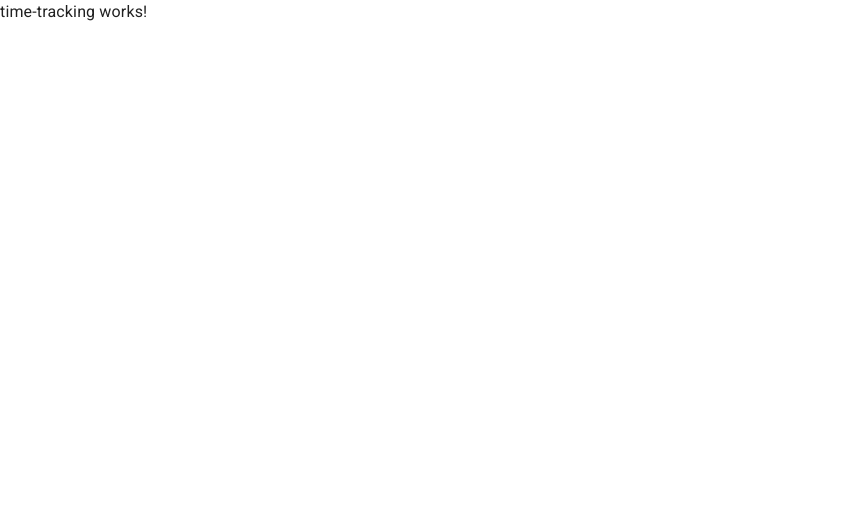
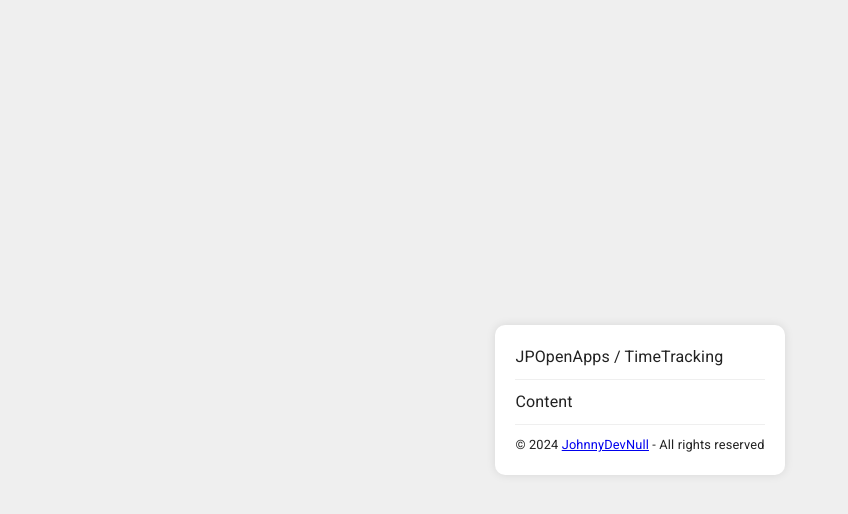
Before and after one commit to JohnnyDevNull/jp-open-apps, a React (Vite) app in the folder apps/time-tracking/: page / in a window 1280 px wide. Shown: the top 514 px of the page, without its empty margins (0-848 px from the left). Built offline with nearby package versions, Linux system fonts and the light colour scheme.

Commit message:
feat(time-tracking): setup basic app structure

```diff
--- a/apps/time-tracking/src/app/app.module.scss
+++ /dev/null
@@ -1 +0,0 @@
-/* Your styles goes here. */
--- a/apps/time-tracking/src/app/app.tsx
+++ b/apps/time-tracking/src/app/app.tsx
@@ -1,13 +1,17 @@
-// eslint-disable-next-line @typescript-eslint/no-unused-vars
-import styles from './app.module.scss';
-
 import { CssBaseline } from '@mui/material';
+import AppContent from './components/AppContent/AppContent';
+import AppFooter from './components/AppFooter/AppFooter';
+import AppHeader from './components/AppHeader/AppHeader';
 
 export function App() {
   return (
     <>
       <CssBaseline />
-      <div>time-tracking works!</div>
+      <main className="jpoa-app">
+        <AppHeader appName="TimeTracking" />
+        <AppContent />
+        <AppFooter />
+      </main>
     </>
   );
 }
--- /dev/null
+++ b/apps/time-tracking/src/app/components/AppContent/AppContent.tsx
@@ -0,0 +1,7 @@
+import { FunctionComponent } from 'react';
+
+export const AppContent: FunctionComponent = () => {
+  return <div className="content-wrapper">Content</div>;
+};
+
+export default AppContent;
--- /dev/null
+++ b/apps/time-tracking/src/app/components/AppFooter/AppFooter.tsx
@@ -0,0 +1,18 @@
+import { FunctionComponent } from 'react';
+
+export const AppFooter: FunctionComponent = () => {
+  const now = new Date();
+  return (
+    <div className="footer-wrapper">
+      <div className="copy">
+        &copy; {now.getFullYear()}{' '}
+        <a href="https://github.com/JohnnyDevNull/jp-open-apps" target="_blank" rel="noopener noreferrer">
+          JohnnyDevNull
+        </a>{' '}
+        - All rights reserved
+      </div>
+    </div>
+  );
+};
+
+export default AppFooter;
--- /dev/null
+++ b/apps/time-tracking/src/app/components/AppHeader/AppHeader.tsx
@@ -0,0 +1,7 @@
+import { FunctionComponent } from 'react';
+
+export const AppHeader: FunctionComponent<{ appName: string }> = ({ appName }) => {
+  return <div className="header-wrapper">JPOpenApps / {appName}</div>;
+};
+
+export default AppHeader;
--- a/apps/time-tracking/src/styles.scss
+++ b/apps/time-tracking/src/styles.scss
@@ -1,4 +1,53 @@
+@use 'sass:map';
 @import '../../../node_modules/@fontsource/roboto/300.css';
 @import '../../../node_modules/@fontsource/roboto/400.css';
 @import '../../../node_modules/@fontsource/roboto/500.css';
 @import '../../../node_modules/@fontsource/roboto/700.css';
+
+$jpoa-colors: (
+  'background': #efefef,
+  'background-2': #fff,
+);
+
+html,
+body {
+  height: 100%;
+}
+
+#root {
+  height: 100%;
+  display: flex;
+  flex-direction: column;
+  justify-content: center;
+  align-items: center;
+  background-color: map.get($jpoa-colors, 'background');
+}
+
+.jpoa-app {
+  display: flex;
+  flex-direction: column;
+  background-color: map.get($jpoa-colors, 'background-2');
+  padding: 1.25rem;
+  border-radius: 0.625rem;
+  box-shadow: 0 0 0.625rem rgb(0 0 0 / 10%);
+
+  .header-wrapper,
+  .content-wrapper {
+    margin-bottom: 0.625rem;
+  }
+
+  .header-wrapper {
+    border-bottom: 1px solid map.get($jpoa-colors, 'background');
+    padding-bottom: 0.625rem;
+  }
+
+  .footer-wrapper {
+    border-top: 1px solid map.get($jpoa-colors, 'background');
+    padding-top: 0.625rem;
+
+    .copy {
+      text-align: center;
+      font-size: 0.8rem;
+    }
+  }
+}
```
